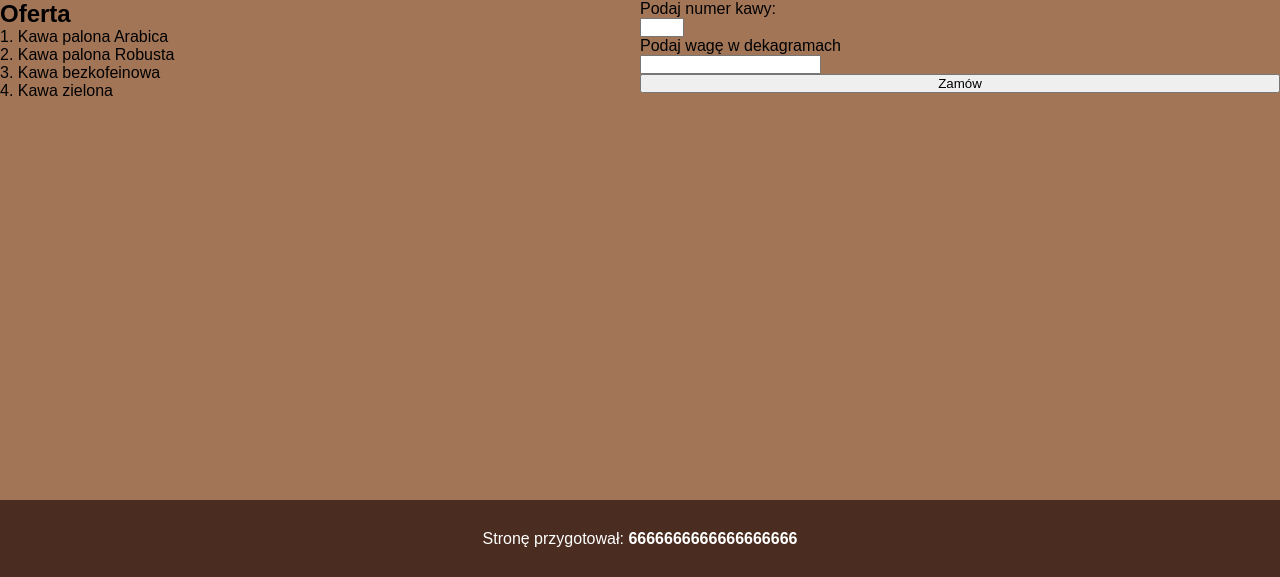
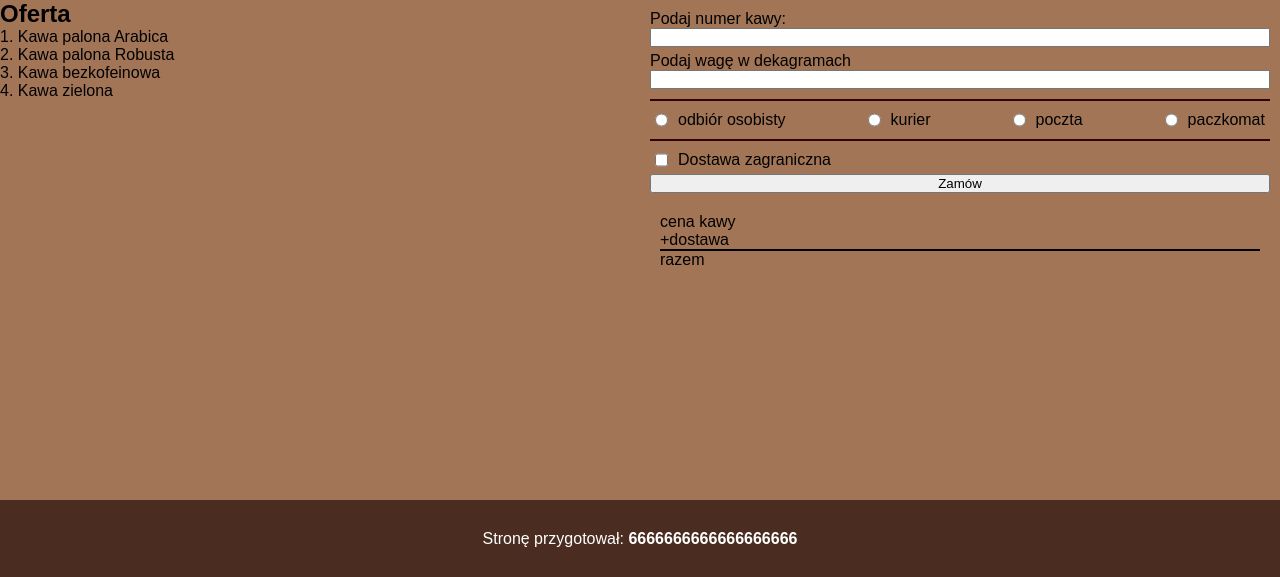
Before and after one commit to MDolega20/witryny, a PHP site: page /zamowienia.html in a window 1280 px wide. Shown: the part 192-769 px from the top of the page. Run offline with PHP 8.4, Linux system fonts and the light colour scheme.

Commit message:
form added

```diff
--- a/29-05-2019_E14-04-19.01/styl4.css
+++ b/29-05-2019_E14-04-19.01/styl4.css
@@ -2,6 +2,10 @@
     margin: 0;
     padding: 0;
     font-family: Arial;
+}
+hr{
+    border: rgb(56, 0, 0) 0.5px solid;
+    margin: 5px 0 5px 0;
 }
 
 body {
@@ -78,13 +82,46 @@ header, footer{
 footer{
 
 }
-#form{
-    display: flex;
-    flex-direction: column;
-}
+
 #result{
 
 }
-#result p {
+#form{
+    padding: 10px;
+}
+#form,
+#form>label {
+    display: flex;
+    flex-direction: column;
+    margin-bottom: 5px;
+}
+#delivery {
+    display: flex;
+    flex-direction: row;
+    justify-content: space-between;
+}
+#delivery>label,
+#international>label {
+    display: flex;
+    flex-direction: row;
+    padding: 5px;
+}
+#delivery>label>input,
+#international>label>input {
+    margin-right: 10px;
+}
 
+#result{
+    margin-top: 10px;
+    padding: 10px;
 }
+#result .row {
+    display: flex;
+    flex-direction: row;
+}
+#result .row p:nth-of-type(1){
+    width: 100px;
+}
+#result .row:nth-last-of-type(1){
+    border-top: 2px solid #000;
+}
--- a/29-05-2019_E14-04-19.01/zamowienia.html
+++ b/29-05-2019_E14-04-19.01/zamowienia.html
@@ -46,7 +46,47 @@
                     <p>Podaj wagę w dekagramach</p>
                     <input type="number" min=0 id="weight">
                 </label>
+                <hr/>
+                <div id="delivery">
+                    <label>
+                        <input type="radio" name="delivery" value="1" onchange="checkInternational(true);">
+                        <p>odbiór osobisty</p>
+                    </label>
+                    <label>
+                        <input type="radio" name="delivery" value="2" onchange="checkInternational(false);">
+                        <p>kurier</p>
+                    </label>
+                    <label>
+                        <input type="radio" name="delivery" value="3" onchange="checkInternational(false);">
+                        <p>poczta</p>
+                    </label>
+                    <label>
+                        <input type="radio" name="delivery" value="4" onchange="checkInternational(false);">
+                        <p>paczkomat</p>
+                    </label>
+                </div>
+                <hr />
+                <div id="international">
+                    <label>
+                        <input type="checkbox" name="" id="internationalValue" value="5">
+                        <p>Dostawa zagraniczna</p>
+                    </label>
+                </div>
                 <button onclick="oblicz();">Zamów</button>
+                <div id="result">
+                    <div class="row">
+                        <p>cena kawy</p>
+                        <p id="p1"></p>
+                    </div>
+                    <div class="row">
+                        <p>+dostawa</p>
+                        <p id="p2"></p>
+                    </div>
+                    <div class="row">
+                        <p>razem</p>
+                        <p id="p3"></p>
+                    </div>
+                </div>
                 <p id="result"></p>
             </div>
         </section>
@@ -56,33 +96,91 @@
     </footer>
 </body>
 <script>
+    let interAnal = true;
     function oblicz(){
         let coffee = Number(document.getElementById("coffeeId").value);
         weight = document.getElementById("weight").value,
+        deliveryMethods = document.getElementsByName("delivery"),
+        deliveryInternational = document.getElementById("internationalValue").checked,
+        deliveryPrice = null,
+        productPrice = null,
+        deliveryMethod = null,
+        pricePerKg = null,
         price = null,
-        result = document.getElementById("result");
-
-        alert(coffee + " " + typeof(coffee));
+        p1 = document.getElementById("p1"),
+        p2 = document.getElementById("p2"),
+        p3 = document.getElementById("p3");
 
         switch (coffee) {
             case 1:
-            price = weight * 5;
+            pricePerKg = 5;
                 break;
             case 2:
-            price = weight * 7;
+            pricePerKg = 7;
                 break;
             case 3:
-            price = weight * 6;
+            pricePerKg = 6;
+                break;
+            default:
+            pricePerKg = 0;
+                break;
+        }
+        productPrice = pricePerKg * weight;
+
+        for (let i = 0, length = deliveryMethods.length; i < length; i++) {
+            if (deliveryMethods[i].checked) {
+                deliveryMethod = Number(deliveryMethods[i].value);
+                break;
+            }
+        }
+
+        switch (deliveryMethod) {
+            case 1:
+                deliveryPrice = 0;
+                break;
+            case 2:
+                deliveryPrice = 30 + (weight * 1);
+                break;
+            case 3:
+                deliveryPrice = 20 + (weight * 2);
+                break;
+            case 4:
+                switch (true) {
+                    case weight <= 10:
+                        deliveryPrice = 7;
+                        break;
+                    case (11 < weight) && (weight <= 30):
+                        deliveryPrice = 12;
+                        break;
+                    case (weight > 30):
+                        deliveryPrice = 16;
+                        break;
+                    case (weight > 50):
+                        deliveryPrice = 0;
+                        alert("Dostawa powyżej 50 sztuk przez paczkomat niedostepna");
+                        break;
+                    default:
+                        break;
+                }
                 break;
 
             default:
-            price = 0;
                 break;
         }
+        if(deliveryInternational){
+            deliveryPrice += 80;
+        }
 
-        result.innerText = `Koszt zamówienia wynosi ` + price + ` zł`;
-
-
+        p1.innerText = productPrice + "zł";
+        p2.innerText = deliveryPrice + "zł" + (deliveryInternational ? " + [dostawa za granice - 80pln]" : "");
+        p3.innerText = (deliveryPrice + productPrice) + "zł";
+    }
+    function checkInternational(bool){
+        if(!bool){
+            document.getElementById("internationalValue").disabled = false;
+        }else{
+            document.getElementById("internationalValue").disabled = true;
+        }
     }
 
 </script>
```
